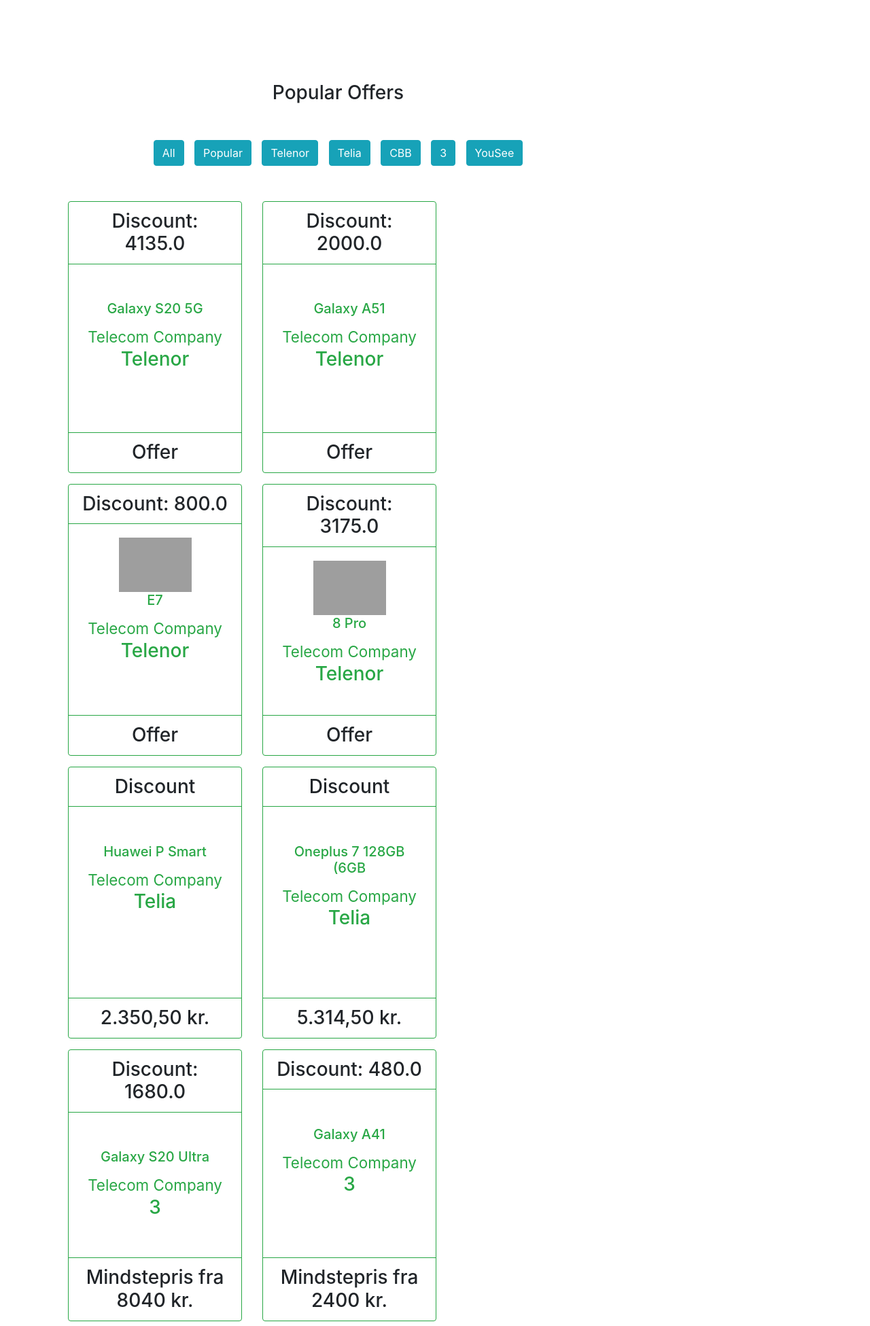
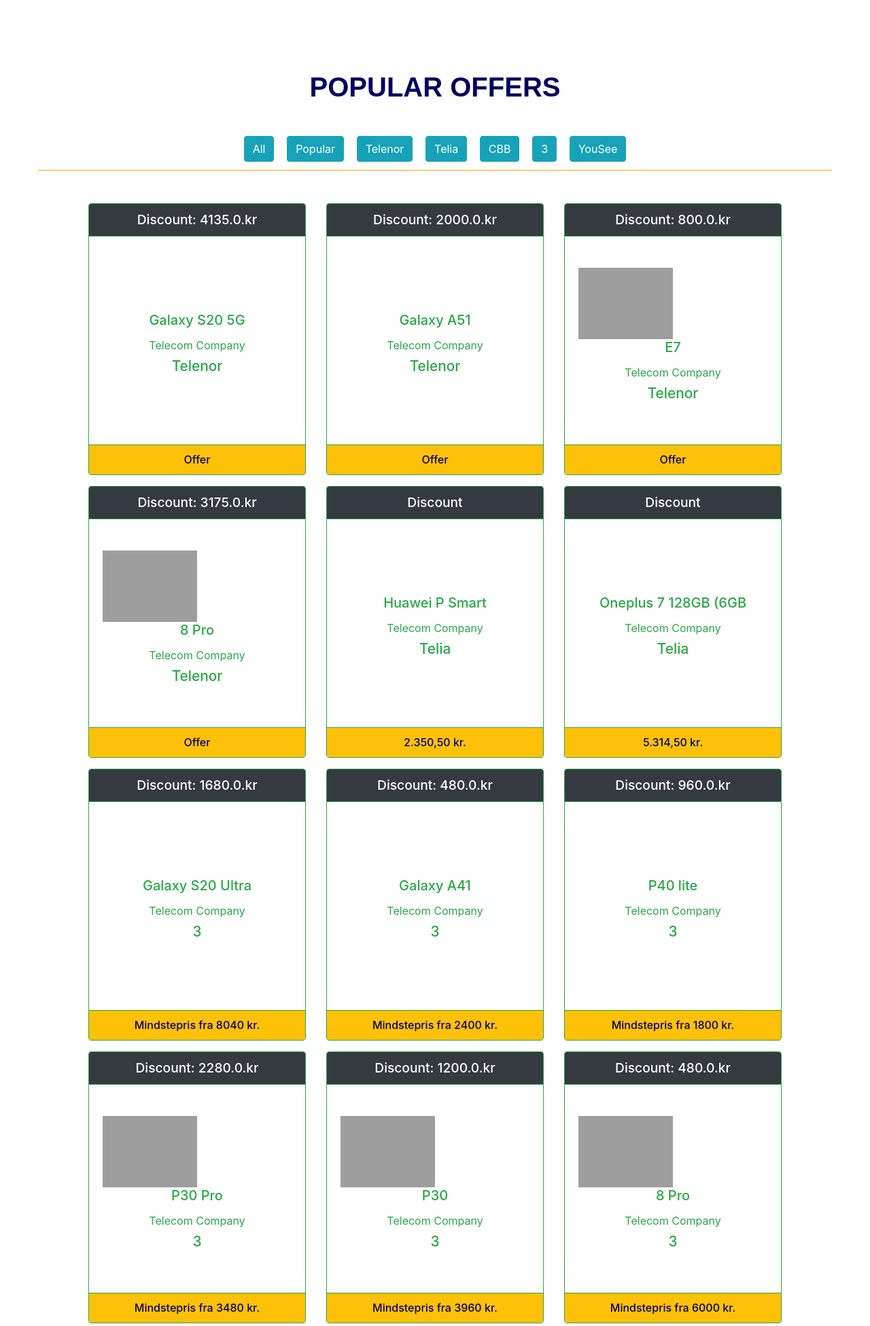
Before and after one commit to faisalakhlaq/mobiletilbud, a Django app: page /offers/ in a window 1280 px wide. Shown: the part 400-2351 px from the top of the page at 68% size. Run offline with Django 3.2, Linux system fonts and the light colour scheme; data comes from the database, SQL or seed files in the repository; parts of the project's set-up code (start-up, migrations or seed data) failed here and were passed over; some libraries are stand-ins or nearby versions; grey boxes are pictures that could not be loaded.

Commit message:
style implement in on popular offer's section

```diff
--- a/mobiletilbud/settings/development.py
+++ b/mobiletilbud/settings/development.py
@@ -8,6 +8,12 @@
 # Database
 # https://docs.djangoproject.com/en/3.1/ref/settings/#databases
 
+DATABASES = {
+    'default': {
+        'ENGINE': 'django.db.backends.sqlite3',
+        'NAME': BASE_DIR / 'db.sqlite3',
+    }
+}
 try:
    from .local import *
 except:
--- a/templates/base.html
+++ b/templates/base.html
@@ -30,10 +30,10 @@
       {% endfor %}
   {% endif %}
 </div>
-<div class="container">
+<div style="padding:2em;">
     <div class='row'>
         {% comment %} <div class='col-3'>{% include 'left_menu.html' %}</div> {% endcomment %}
-        <div class='col-9'>{% block content %}{% endblock content %}</div>
+        <div class='col-12'>{% block content %}{% endblock content %}</div>
     </div>
     <div class='row'>
         <div class='col-9 ml-auto'>{% block extra_body %}{% endblock extra_body %}</div>
--- a/templates/offer/offer_list.html
+++ b/templates/offer/offer_list.html
@@ -5,9 +5,12 @@
 {% endblock title %}
 
 {% block content %}
-<div class='mt-5 text-center justify-content-center'>
-<h3>{% trans "Popular Offers" %}<h3>
-        <div class='m-5'>
+<div style="display:flex; flex-direction:column; align-items:center;
+        align-self:center; justify-self:center">
+        <h1 class="" style="font-weight:bold; font-family:sans-serif; color:#000061"">
+                {% trans "POPULAR OFFERS" %}<h1>
+        <div class='m-4' style="border-bottom: 0.5px solid orange; padding:0.2em;
+                display:flex; align-items:center; justify-content:center">
                 <form method='GET' action=''>
                         <input name="offer" class="btn btn-info m-1"
                         type="submit" value='All'/>
@@ -25,9 +28,9 @@
                         <a class="btn btn-outline-info m-1"  href={{ obj.get_absolute_url }}>{{obj}}</a>
                 {% endfor %} {% endcomment %}
                 {% comment %} <h3>{% trans "Popular Offers" %}</h3> {% endcomment %}
-        <div class="card-group">
-        <div class="container-fluid">
-        <div class="row">
+        <div class="card-group m-5" style="justify-content:center">
+                {% comment %} <div class="container-fluid"> {% endcomment %}
+                {% comment %} <div class="row"> {% endcomment %}
                 {% if not object_list %}
                 <h3>{% trans "No Offers Here" %}<h3>
                 {% endif %}
@@ -35,23 +38,36 @@
 
                 <div class="col-auto">
                         {% comment %} {{ forloop.counter }} {% endcomment %}
-                <div class="card border-success mb-3" style="width: 16rem; height: 25rem;">
-                        <div class="card-header bg-transparent border-success">
-                        {% trans "Discount"%}{% if offer.discount_offered %}: {{offer.discount_offered}}{% endif %}</div>
-                        <div class="card-body text-success">
+                        <div class="card border-success mb-3" style="width: 20rem;
+                                height: 25rem;">
+                                <div class="card-header bg-dark border-success"
+                                        style="text-align:center; font-size:1.2rem;
+                                        color:white">
+                                        {% trans "Discount"%}{% if offer.discount_offered %}:
+                                        {{offer.discount_offered}}.kr{% endif %}
+                                </div>
+                                <div class="card-body text-success" style="display:flex;
+                                        flex-direction:column; align-items:center; justify-content:center;
+                                        font-size:1.3rem">
+                                        <div>
                                                 <img class="w-50 p-0" src={{offer.mobile.image.url}}>
+                                        </div>
                                         <h5 class="card-title">{% if offer.mobile %}
                                                 {{offer.mobile.name}} {% elif offer.mobile_name %}
-                        {{ offer.mobile_name }}{% endif %}</h5>
-                        <p class="card-text"><small>{% translate "Telecom Company" %}</small>
-                        {{offer.telecom_company.name}}</p>
+                                                {{ offer.mobile_name }}{% endif %}
+                                        </h5>
+                                        <h5 class="card-text"><small>{% translate "Telecom Company" %}</small></h5>
+                                        <p>{{offer.telecom_company.name}}</p>
                                 </div>
-                        <div class="card-footer bg-transparent border-success">{% if offer.price %}
-                        {{offer.price}} {% else %}{%trans "Offer" %} {% endif %}</div>
+                                <div class="card-footer bg-warning border-success"
+                                        style="text-align:center; font-size:1rem; color:#000061"">
+                                        {% if offer.price %}
+                                        {{offer.price}} {% else %}{%trans "Offer" %} {% endif %}
+                                </div>
                         </div>
                 </div>
                 {% endfor %}
-        </div>
+                {% comment %} </div {% endcomment %}
         </div>
                 {% comment %} </div> {% endcomment %}
 </div>
```
Lines whose indentation alone changed are shown as unchanged.
